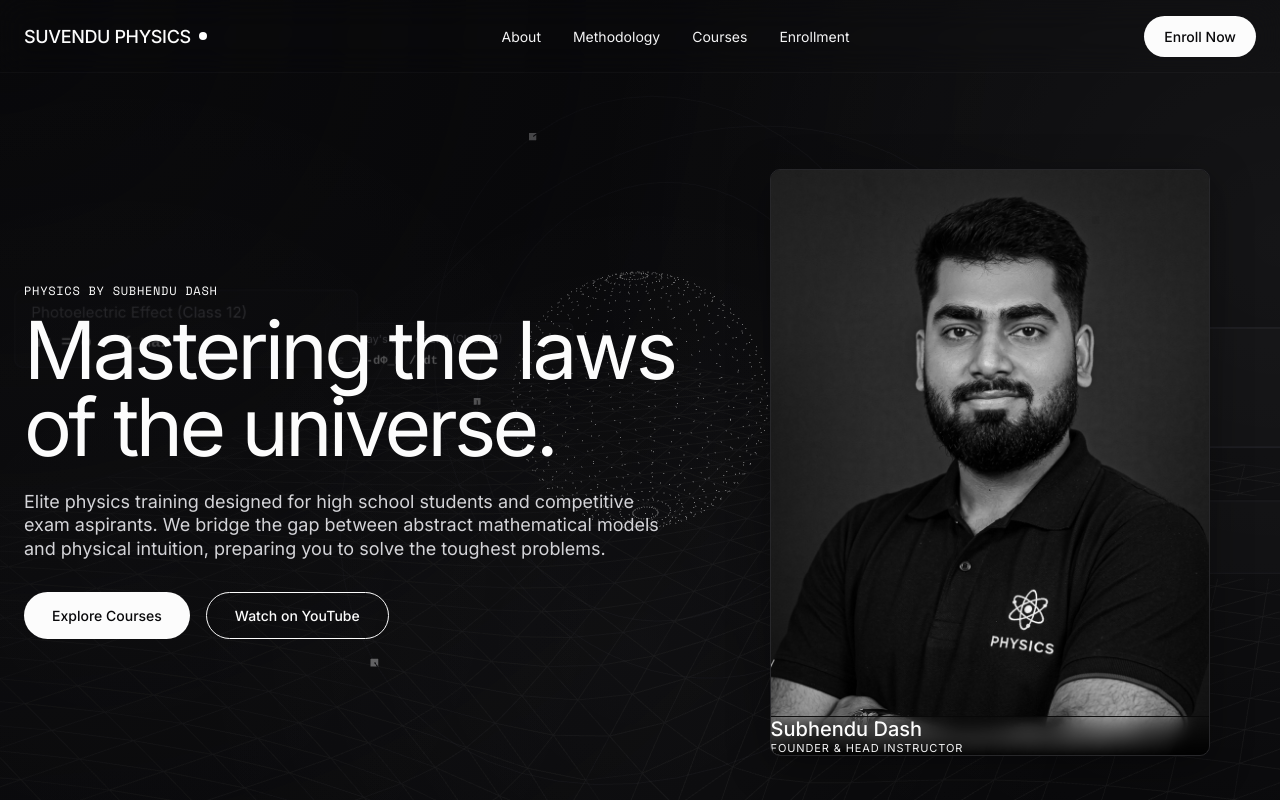
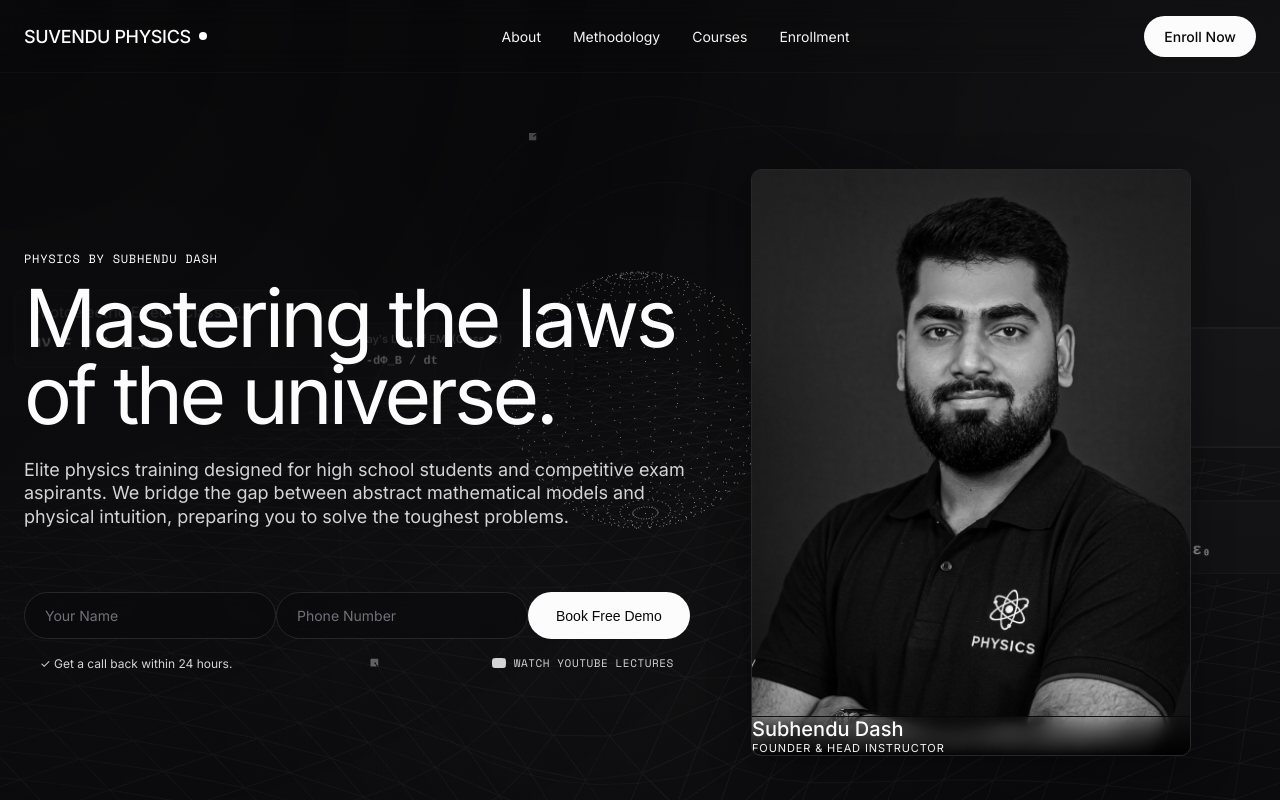
Before and after one commit to ashutoshgadanayak-ops/suvendu-physics, a website built with Vite: page index.html in a window 1280 px wide. Shown: the top 800 px of the page. Built offline with nearby package versions, Linux system fonts and the light colour scheme; some packages are replaced by stand-ins of ours; animation ran at ten frames a second.

Commit message:
feat: add simplified quick lead-capture form to Hero section

```diff
--- a/index.css
+++ b/index.css
@@ -415,10 +415,101 @@
   color: var(--color-smoke);
 }
 
-.hero-cta-group {
+/* Hero Simplified Lead Capture Form */
+.hero-lead-form {
+  margin-top: var(--spacing-32);
+  width: 100%;
+  max-width: 680px;
+  text-align: left;
+}
+
+.hero-form-row {
   display: flex;
-  gap: var(--spacing-16);
+  gap: var(--spacing-12);
+  width: 100%;
+}
+
+.hero-form-input {
+  flex: 1;
+  background-color: rgba(9, 9, 11, 0.4);
+  backdrop-filter: blur(8px);
+  -webkit-backdrop-filter: blur(8px);
+  border: 1px solid var(--color-charcoal);
+  border-radius: 9999px;
+  padding: 14px 20px;
+  font-family: var(--font-framegothic);
+  font-size: 14px;
+  color: var(--color-carbon-vellum);
+  outline: none;
+  transition: border-color 0.25s ease, background-color 0.25s ease, box-shadow 0.25s ease;
+}
+
+.hero-form-input:focus {
+  border-color: var(--color-twilight);
+  background-color: rgba(9, 9, 11, 0.7);
+  box-shadow: 0 0 0 2px rgba(255, 255, 255, 0.05);
+}
+
+.hero-form-input::placeholder {
+  color: var(--color-twilight);
+}
+
+.hero-form-submit {
+  flex-shrink: 0;
+  white-space: nowrap;
+  padding: 14px 28px;
+  font-size: 14px;
+  cursor: pointer;
+  border: none;
+  font-weight: var(--font-weight-medium);
+  transition: transform 0.2s cubic-bezier(0.16, 1, 0.3, 1), background-color 0.2s ease, color 0.2s ease;
+}
+
+.hero-form-submit:active {
+  transform: scale(0.98);
+}
+
+.hero-form-notice-group {
+  display: flex;
+  justify-content: space-between;
+  align-items: center;
+  margin-top: var(--spacing-16);
+  padding-left: var(--spacing-16);
+  padding-right: var(--spacing-16);
   flex-wrap: wrap;
+  gap: var(--spacing-12);
+}
+
+.hero-form-notice {
+  font-size: 12px;
+  color: var(--color-smoke);
+  margin: 0;
+  display: inline-flex;
+  align-items: center;
+  gap: var(--spacing-6);
+}
+
+.hero-youtube-link {
+  font-family: var(--font-neuemachinainktrap);
+  font-size: 11px;
+  text-transform: uppercase;
+  letter-spacing: 0.05em;
+  color: var(--color-smoke);
+  text-decoration: none;
+  display: inline-flex;
+  align-items: center;
+  gap: var(--spacing-8);
+  transition: color 0.2s ease;
+}
+
+.hero-youtube-link:hover {
+  color: var(--color-iris-glow);
+}
+
+.hero-youtube-icon {
+  width: 14px;
+  height: 14px;
+  fill: currentColor;
 }
 
 /* Physics Mockup Dashboard (Right side of Hero) */
@@ -1205,8 +1296,9 @@
     text-align: center;
   }
 
-  .hero-cta-group {
-    justify-content: center;
+  .hero-lead-form {
+    margin-left: auto;
+    margin-right: auto;
   }
 
   .philosophy-grid {
@@ -1282,6 +1374,24 @@
     grid-template-columns: 1fr;
     gap: var(--spacing-24);
   }
+  .hero-form-row {
+    flex-direction: column;
+    gap: var(--spacing-12);
+  }
+
+  .hero-form-submit {
+    width: 100%;
+    text-align: center;
+  }
+
+  .hero-form-notice-group {
+    flex-direction: column;
+    align-items: center;
+    text-align: center;
+    justify-content: center;
+    padding: 0;
+    margin-top: var(--spacing-12);
+  }
 
   .footer-grid {
     grid-template-columns: 1fr;
--- a/index.html
+++ b/index.html
@@ -48,10 +48,24 @@
         <p class="text-subheading hero-description">
           Elite physics training designed for high school students and competitive exam aspirants. We bridge the gap between abstract mathematical models and physical intuition, preparing you to solve the toughest problems.
         </p>
-        <div class="hero-cta-group">
-          <a href="#courses" class="btn-pill btn-hero-primary">Explore Courses</a>
-          <a href="https://www.youtube.com/@SuvenduPhysics" target="_blank" class="btn-pill btn-secondary">Watch on YouTube</a>
-        </div>
+        <!-- Hero Simplified Lead Capture Form -->
+        <form class="hero-lead-form" id="hero-lead-form">
+          <div class="hero-form-row">
+            <input type="text" id="hero-name" name="name" class="hero-form-input" placeholder="Your Name" required>
+            <input type="tel" id="hero-phone" name="phone" class="hero-form-input" placeholder="Phone Number" required>
+            <button type="submit" class="btn-pill btn-hero-primary hero-form-submit">Book Free Demo</button>
+          </div>
+          <div class="hero-form-notice-group">
+            <span class="hero-form-notice">✓ Get a call back within 24 hours.</span>
+            <a href="https://www.youtube.com/@SuvenduPhysics" target="_blank" class="hero-youtube-link">
+              <svg class="hero-youtube-icon" viewBox="0 0 24 24">
+                <path d="M23.498 6.163a3.003 3.003 0 0 0-2.11-2.108C19.52 3.5 12 3.5 12 3.5s-7.52 0-9.388.555A3.002 3.002 0 0 0 .502 6.163C0 8.07 0 12 0 12s0 3.93.502 5.837a3.003 3.003 0 0 0 2.11 2.108C4.48 20.5 12 20.5 12 20.5s7.52 0 9.388-.555a3.002 3.002 0 0 0 2.11-2.108C24 15.93 24 12 24 12s0-3.93-.502-5.837z"/>
+                <polygon points="9.545 15.568 15.818 12 9.545 8.432"/>
+              </svg>
+              Watch YouTube Lectures
+            </a>
+          </div>
+        </form>
       </div>
 
       <!-- Physics Dashboard Visual Mockup -->
--- a/index.js
+++ b/index.js
@@ -104,6 +104,52 @@
       }
 
       // Reset button after a short delay
+      setTimeout(() => {
+        submitBtn.disabled = false;
+        submitBtn.textContent = originalText;
+        submitBtn.style.backgroundColor = 'var(--color-carbon-vellum)';
+        submitBtn.style.color = 'var(--color-obsidian)';
+      }, 4000);
+    });
+  }
+
+  // Hero Quick Lead Form Handling
+  const heroLeadForm = document.getElementById('hero-lead-form');
+  if (heroLeadForm) {
+    heroLeadForm.addEventListener('submit', async (e) => {
+      e.preventDefault();
+
+      const submitBtn = heroLeadForm.querySelector('.hero-form-submit');
+      const originalText = submitBtn.textContent;
+
+      const name = document.getElementById('hero-name').value;
+      const phone = document.getElementById('hero-phone').value;
+
+      submitBtn.disabled = true;
+      submitBtn.textContent = 'Booking...';
+      submitBtn.style.backgroundColor = 'var(--color-charcoal)';
+      submitBtn.style.color = 'var(--color-ash)';
+
+      const result = await submitConsultation(
+        name,
+        '', // No email asked
+        phone,
+        'Hero Quick Book', // Grade source tag
+        'student',
+        'Quick Demo Class Booking from Hero Section'
+      );
+
+      if (result.success) {
+        submitBtn.textContent = 'Demo Booked ✓';
+        submitBtn.style.backgroundColor = 'var(--color-iris-glow)';
+        submitBtn.style.color = 'var(--color-obsidian)';
+        heroLeadForm.reset();
+      } else {
+        submitBtn.textContent = 'Failed. Try Again';
+        submitBtn.style.backgroundColor = '#ef4444';
+        submitBtn.style.color = '#ffffff';
+      }
+
       setTimeout(() => {
         submitBtn.disabled = false;
         submitBtn.textContent = originalText;
```
